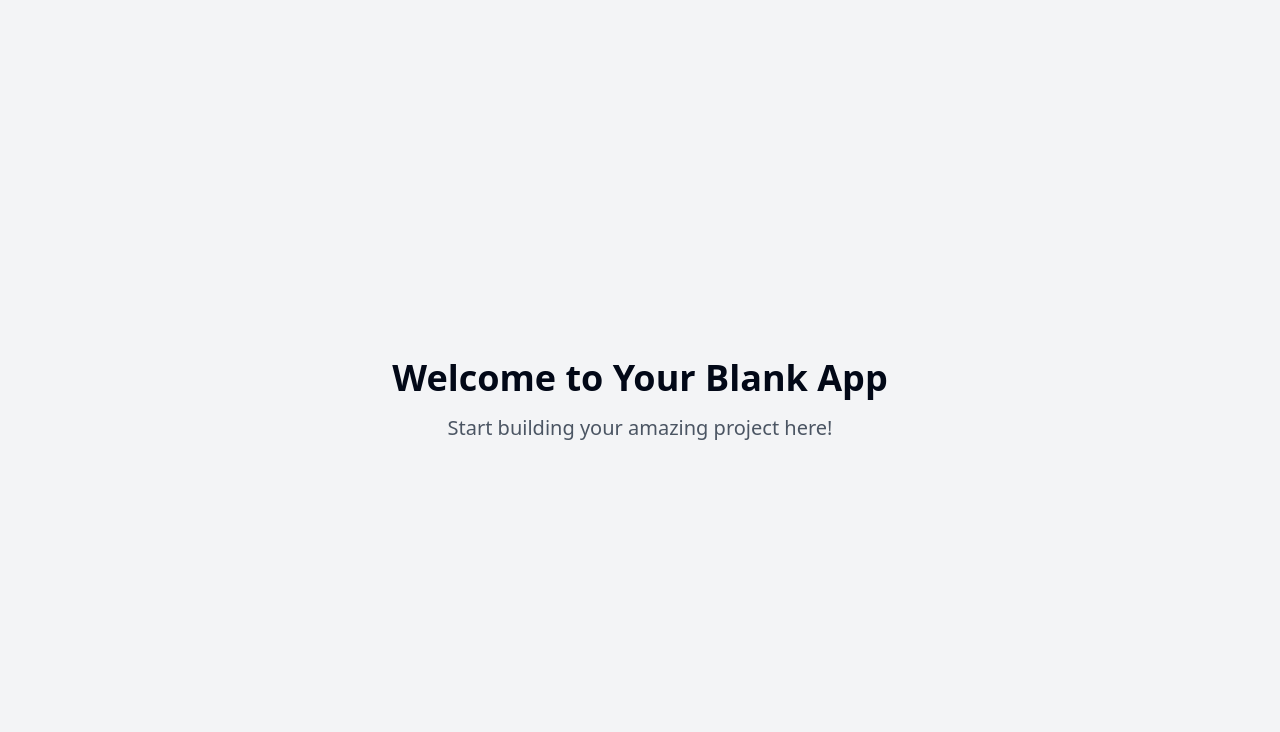
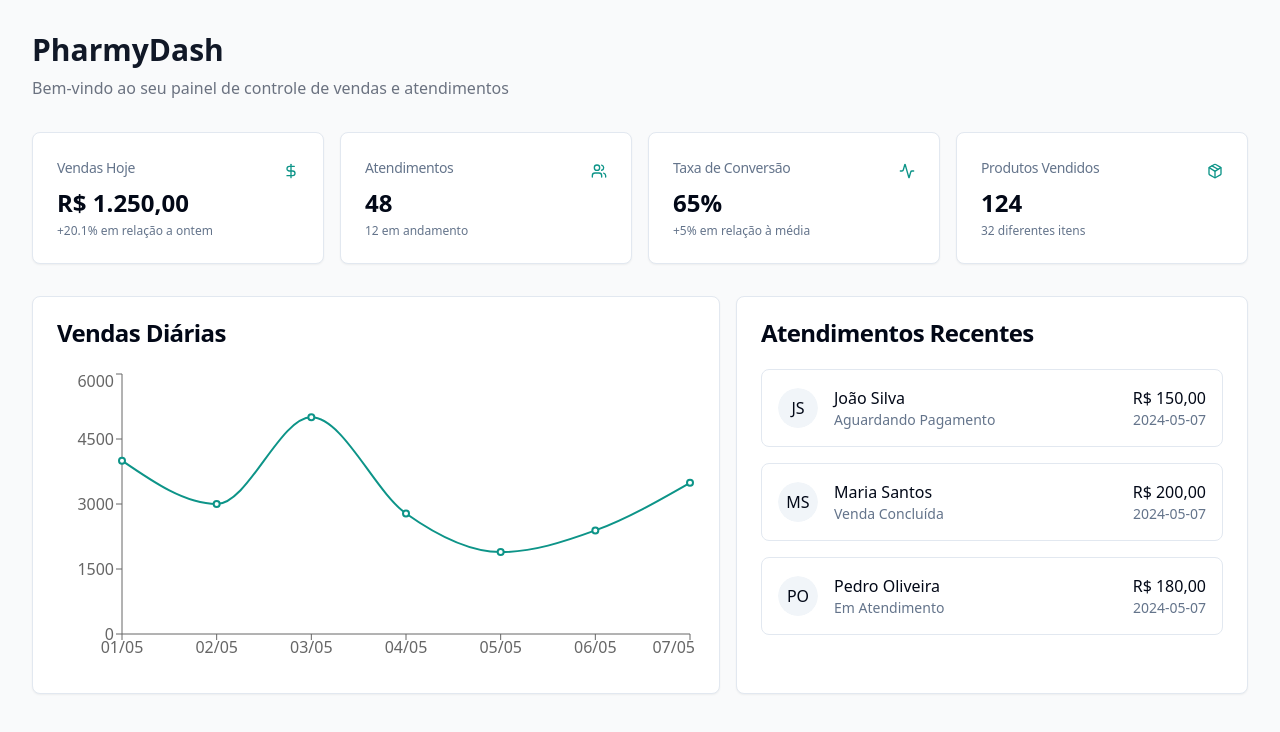
Before and after one commit to JoaoLuiz92/pharmydash-analytics-hub, a React (Vite) app: page / in a window 1280 px wide. Shown: the top 732 px of the page. Built offline with nearby package versions, Linux system fonts and the light colour scheme.

Commit message:
Add PharmyDash dashboard
Implement a dashboard named PharmyDash to integrate with n8n automation for patient service. The dashboard will display daily sales and balance reports, allowing attendants to manage sales and billing effectively.
[skip gpt_engineer]

```diff
--- /dev/null
+++ b/src/components/dashboard/MetricCard.tsx
@@ -0,0 +1,27 @@
+import { Card, CardContent, CardHeader, CardTitle } from "@/components/ui/card";
+
+interface MetricCardProps {
+  title: string;
+  value: string | number;
+  icon: React.ReactNode;
+  description?: string;
+}
+
+export function MetricCard({ title, value, icon, description }: MetricCardProps) {
+  return (
+    <Card className="hover:shadow-lg transition-shadow">
+      <CardHeader className="flex flex-row items-center justify-between pb-2">
+        <CardTitle className="text-sm font-medium text-muted-foreground">
+          {title}
+        </CardTitle>
+        {icon}
+      </CardHeader>
+      <CardContent>
+        <div className="text-2xl font-bold">{value}</div>
+        {description && (
+          <p className="text-xs text-muted-foreground mt-1">{description}</p>
+        )}
+      </CardContent>
+    </Card>
+  );
+}
--- /dev/null
+++ b/src/components/dashboard/PatientList.tsx
@@ -0,0 +1,62 @@
+import { Card, CardContent, CardHeader, CardTitle } from "@/components/ui/card";
+import { Avatar, AvatarFallback } from "@/components/ui/avatar";
+
+const patients = [
+  {
+    name: "João Silva",
+    status: "Aguardando Pagamento",
+    value: "R$ 150,00",
+    date: "2024-05-07",
+  },
+  {
+    name: "Maria Santos",
+    status: "Venda Concluída",
+    value: "R$ 200,00",
+    date: "2024-05-07",
+  },
+  {
+    name: "Pedro Oliveira",
+    status: "Em Atendimento",
+    value: "R$ 180,00",
+    date: "2024-05-07",
+  },
+];
+
+export function PatientList() {
+  return (
+    <Card className="col-span-3">
+      <CardHeader>
+        <CardTitle>Atendimentos Recentes</CardTitle>
+      </CardHeader>
+      <CardContent>
+        <div className="space-y-4">
+          {patients.map((patient) => (
+            <div
+              key={patient.name}
+              className="flex items-center justify-between p-4 border rounded-lg"
+            >
+              <div className="flex items-center space-x-4">
+                <Avatar>
+                  <AvatarFallback>
+                    {patient.name
+                      .split(" ")
+                      .map((n) => n[0])
+                      .join("")}
+                  </AvatarFallback>
+                </Avatar>
+                <div>
+                  <p className="font-medium">{patient.name}</p>
+                  <p className="text-sm text-muted-foreground">{patient.status}</p>
+                </div>
+              </div>
+              <div className="text-right">
+                <p className="font-medium">{patient.value}</p>
+                <p className="text-sm text-muted-foreground">{patient.date}</p>
+              </div>
+            </div>
+          ))}
+        </div>
+      </CardContent>
+    </Card>
+  );
+}
--- /dev/null
+++ b/src/components/dashboard/SalesChart.tsx
@@ -0,0 +1,39 @@
+import { Card, CardContent, CardHeader, CardTitle } from "@/components/ui/card";
+import { Line, LineChart, ResponsiveContainer, Tooltip, XAxis, YAxis } from "recharts";
+
+const data = [
+  { date: "01/05", sales: 4000 },
+  { date: "02/05", sales: 3000 },
+  { date: "03/05", sales: 5000 },
+  { date: "04/05", sales: 2780 },
+  { date: "05/05", sales: 1890 },
+  { date: "06/05", sales: 2390 },
+  { date: "07/05", sales: 3490 },
+];
+
+export function SalesChart() {
+  return (
+    <Card className="col-span-4">
+      <CardHeader>
+        <CardTitle>Vendas Diárias</CardTitle>
+      </CardHeader>
+      <CardContent>
+        <div className="h-[300px]">
+          <ResponsiveContainer width="100%" height="100%">
+            <LineChart data={data}>
+              <XAxis dataKey="date" />
+              <YAxis />
+              <Tooltip />
+              <Line
+                type="monotone"
+                dataKey="sales"
+                stroke="#0D9488"
+                strokeWidth={2}
+              />
+            </LineChart>
+          </ResponsiveContainer>
+        </div>
+      </CardContent>
+    </Card>
+  );
+}
--- a/src/pages/Index.tsx
+++ b/src/pages/Index.tsx
@@ -1,11 +1,50 @@
-// Update this page (the content is just a fallback if you fail to update the page)
+import { Activity, DollarSign, Users, Package } from "lucide-react";
+import { MetricCard } from "@/components/dashboard/MetricCard";
+import { SalesChart } from "@/components/dashboard/SalesChart";
+import { PatientList } from "@/components/dashboard/PatientList";
 
 const Index = () => {
   return (
-    <div className="min-h-screen flex items-center justify-center bg-gray-100">
-      <div className="text-center">
-        <h1 className="text-4xl font-bold mb-4">Welcome to Your Blank App</h1>
-        <p className="text-xl text-gray-600">Start building your amazing project here!</p>
+    <div className="min-h-screen bg-gray-50 p-8">
+      <div className="space-y-8">
+        <div>
+          <h1 className="text-3xl font-bold text-gray-900 mb-2">PharmyDash</h1>
+          <p className="text-gray-500">
+            Bem-vindo ao seu painel de controle de vendas e atendimentos
+          </p>
+        </div>
+
+        <div className="grid gap-4 md:grid-cols-2 lg:grid-cols-4">
+          <MetricCard
+            title="Vendas Hoje"
+            value="R$ 1.250,00"
+            icon={<DollarSign className="h-4 w-4 text-primary" />}
+            description="+20.1% em relação a ontem"
+          />
+          <MetricCard
+            title="Atendimentos"
+            value="48"
+            icon={<Users className="h-4 w-4 text-primary" />}
+            description="12 em andamento"
+          />
+          <MetricCard
+            title="Taxa de Conversão"
+            value="65%"
+            icon={<Activity className="h-4 w-4 text-primary" />}
+            description="+5% em relação à média"
+          />
+          <MetricCard
+            title="Produtos Vendidos"
+            value="124"
+            icon={<Package className="h-4 w-4 text-primary" />}
+            description="32 diferentes itens"
+          />
+        </div>
+
+        <div className="grid gap-4 md:grid-cols-7">
+          <SalesChart />
+          <PatientList />
+        </div>
       </div>
     </div>
   );
--- a/tailwind.config.ts
+++ b/tailwind.config.ts
@@ -12,85 +12,67 @@ export default {
   theme: {
     container: {
       center: true,
-			padding: '2rem',
+      padding: "2rem",
       screens: {
-				'2xl': '1400px'
-			}
+        "2xl": "1400px",
+      },
     },
     extend: {
       colors: {
-				border: 'hsl(var(--border))',
-				input: 'hsl(var(--input))',
-				ring: 'hsl(var(--ring))',
-				background: 'hsl(var(--background))',
-				foreground: 'hsl(var(--foreground))',
+        border: "hsl(var(--border))",
+        input: "hsl(var(--input))",
+        ring: "hsl(var(--ring))",
+        background: "hsl(var(--background))",
+        foreground: "hsl(var(--foreground))",
         primary: {
-					DEFAULT: 'hsl(var(--primary))',
-					foreground: 'hsl(var(--primary-foreground))'
+          DEFAULT: "#0D9488",
+          foreground: "#FFFFFF",
         },
         secondary: {
-					DEFAULT: 'hsl(var(--secondary))',
-					foreground: 'hsl(var(--secondary-foreground))'
+          DEFAULT: "#1F2937",
+          foreground: "#FFFFFF",
+        },
+        accent: {
+          DEFAULT: "#60A5FA",
+          foreground: "#FFFFFF",
         },
         destructive: {
-					DEFAULT: 'hsl(var(--destructive))',
-					foreground: 'hsl(var(--destructive-foreground))'
+          DEFAULT: "hsl(var(--destructive))",
+          foreground: "hsl(var(--destructive-foreground))",
         },
         muted: {
-					DEFAULT: 'hsl(var(--muted))',
-					foreground: 'hsl(var(--muted-foreground))'
-				},
-				accent: {
-					DEFAULT: 'hsl(var(--accent))',
-					foreground: 'hsl(var(--accent-foreground))'
+          DEFAULT: "hsl(var(--muted))",
+          foreground: "hsl(var(--muted-foreground))",
         },
         popover: {
-					DEFAULT: 'hsl(var(--popover))',
-					foreground: 'hsl(var(--popover-foreground))'
+          DEFAULT: "hsl(var(--popover))",
+          foreground: "hsl(var(--popover-foreground))",
         },
         card: {
-					DEFAULT: 'hsl(var(--card))',
-					foreground: 'hsl(var(--card-foreground))'
+          DEFAULT: "hsl(var(--card))",
+          foreground: "hsl(var(--card-foreground))",
         },
-				sidebar: {
-					DEFAULT: 'hsl(var(--sidebar-background))',
-					foreground: 'hsl(var(--sidebar-foreground))',
-					primary: 'hsl(var(--sidebar-primary))',
-					'primary-foreground': 'hsl(var(--sidebar-primary-foreground))',
-					accent: 'hsl(var(--sidebar-accent))',
-					'accent-foreground': 'hsl(var(--sidebar-accent-foreground))',
-					border: 'hsl(var(--sidebar-border))',
-					ring: 'hsl(var(--sidebar-ring))'
-				}
       },
       borderRadius: {
-				lg: 'var(--radius)',
-				md: 'calc(var(--radius) - 2px)',
-				sm: 'calc(var(--radius) - 4px)'
+        lg: "var(--radius)",
+        md: "calc(var(--radius) - 2px)",
+        sm: "calc(var(--radius) - 4px)",
       },
       keyframes: {
-				'accordion-down': {
-					from: {
-						height: '0'
+        "accordion-down": {
+          from: { height: "0" },
+          to: { height: "var(--radix-accordion-content-height)" },
         },
-					to: {
-						height: 'var(--radix-accordion-content-height)'
-					}
+        "accordion-up": {
+          from: { height: "var(--radix-accordion-content-height)" },
+          to: { height: "0" },
         },
-				'accordion-up': {
-					from: {
-						height: 'var(--radix-accordion-content-height)'
-					},
-					to: {
-						height: '0'
-					}
-				}
       },
       animation: {
-				'accordion-down': 'accordion-down 0.2s ease-out',
-				'accordion-up': 'accordion-up 0.2s ease-out'
-			}
-		}
+        "accordion-down": "accordion-down 0.2s ease-out",
+        "accordion-up": "accordion-up 0.2s ease-out",
+      },
+    },
   },
   plugins: [require("tailwindcss-animate")],
 } satisfies Config;
```
Lines whose indentation alone changed are shown as unchanged.
